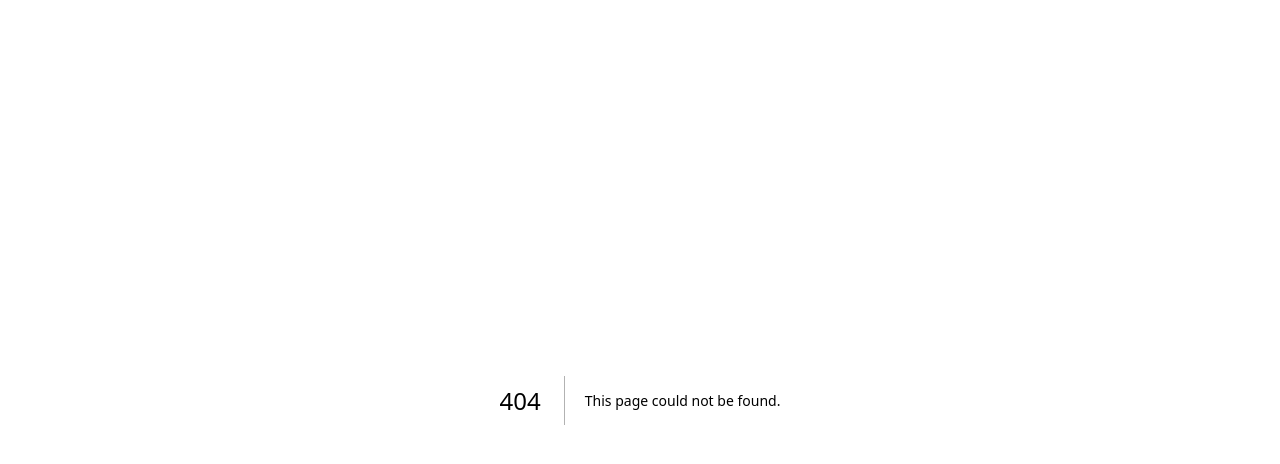
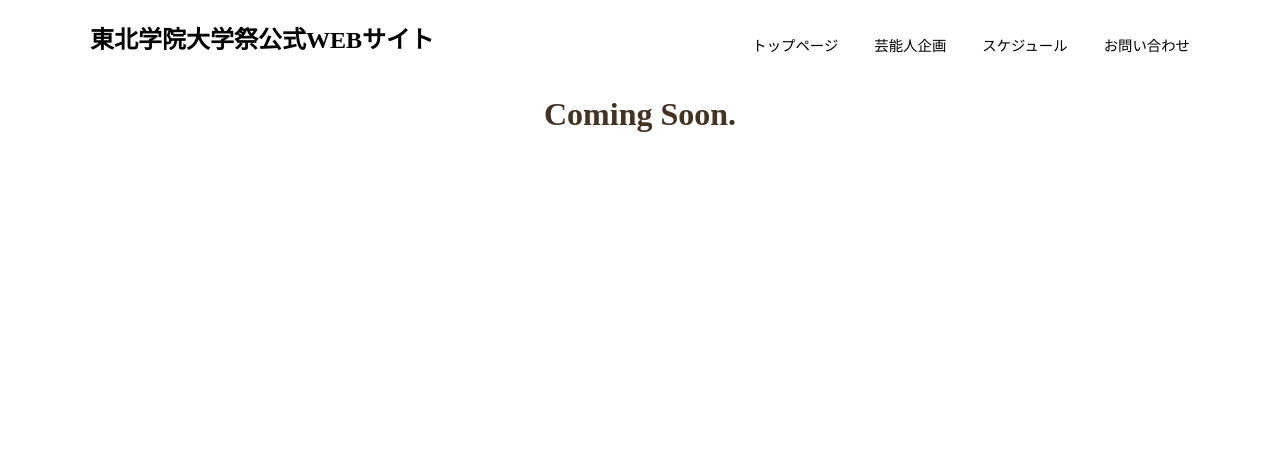
Before and after one commit to nobekawashuto/2024TGUFES, a Next.js app in the folder tgufes/: page /comedy in a window 1280 px wide. Before the commit this address had no page. Shown: the top 464 px of the page. Built offline with nearby package versions, Linux system fonts and the light colour scheme; a web font is replaced by a local one.

Commit message:
芸能人ページを用意しました

```diff
--- a/tgufes/src/components/headerMenu.tsx
+++ b/tgufes/src/components/headerMenu.tsx
@@ -10,7 +10,7 @@ const HeaderMenu = () => {
       <nav>
         <ul className="main-nav">
           <li><Link href="/">トップページ</Link></li>
-          <li><a href="test2.html">芸能人企画</a></li>
+          <li><Link href="/comedy">芸能人企画</Link></li>
           <li><a href="test3.html">スケジュール</a></li>
           <li><Link href="/forms">お問い合わせ</Link></li>
         </ul>
--- /dev/null
+++ b/tgufes/src/pages/comedy.tsx
@@ -0,0 +1,18 @@
+import Image from "next/image";
+import { Inter } from "next/font/google";
+import Link from 'next/link';
+import HeaderMenu from "@/components/headerMenu";
+import Footer from "@/components/Footer";
+import ImageSlider from "@/components/ImageSlider";
+
+const inter = Inter({ subsets: ["latin"] });
+
+export default function Home() {
+    return (
+        <>
+        <HeaderMenu/>
+            <h1 className="coming">Coming Soon.</h1>
+
+        </>
+    )
+};
--- a/tgufes/src/styles/globals.css
+++ b/tgufes/src/styles/globals.css
@@ -144,7 +144,7 @@ a:hover::before {
 /*スライドショー*/
 .slider {
   width: 100%;
-  height: 700px;
+  height: 1000px;
 }
 
 /*SNSセクション*/
@@ -230,6 +230,8 @@ footer p {
 }
 
 
+.coming{text-align: center;}
+
 
 /*--------------スマホのレスポンシブデザイン-------------*/
 
```
